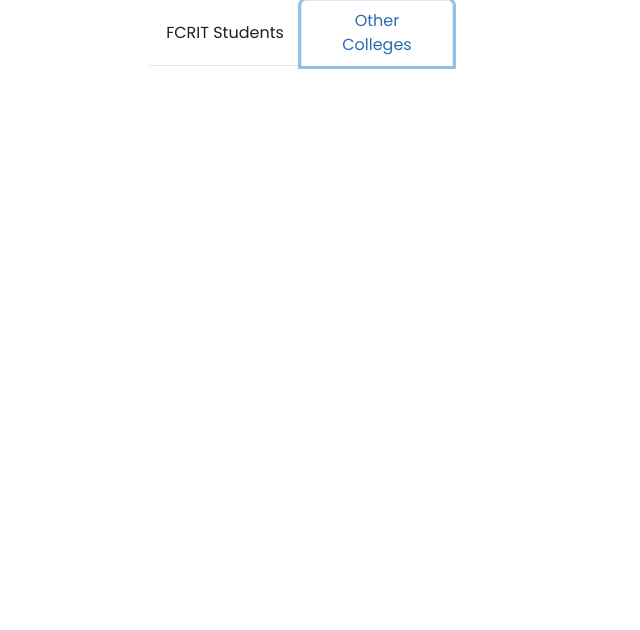
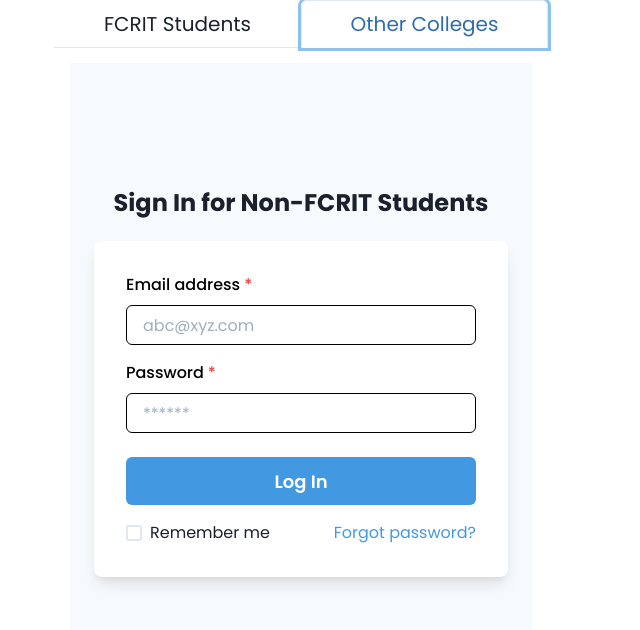
Before and after one commit to rgab1508/ETAMAX-22, a Next.js app in the folder client/: page /login in a window 1280 px wide. Both pictures are taken after a click on the tab "Other Colleges". Shown: the top 630 px of the page, without its empty margins (339-979 px from the left). Built offline with nearby package versions, Linux system fonts and the light colour scheme.

Commit message:
added form for other college login

```diff
--- /dev/null
+++ b/client/components/LoginOtherColleges.js
@@ -0,0 +1,106 @@
+import {
+  Flex,
+  Box,
+  FormControl,
+  FormLabel,
+  Input,
+  Checkbox,
+  Stack,
+  Button,
+  Heading,
+  Text,
+  useColorModeValue,
+  Link,
+} from "@chakra-ui/react";
+import { useState } from "react";
+
+const LoginOtherColleges = () => {
+
+  var [email, setEmail] = useState("");
+  var [password, setPassword] = useState("");
+  var [isFormValid, setFormValid] = useState(true);
+
+  const emailHandler = (event) => {
+    setRoll(event.target.value);
+  };
+  const passwordHandler = (event) => {
+    setPassword(event.target.value);
+  };
+
+  const submitFormHandler = (event) => {
+    event.preventDefault();
+    if (email == "" && password.trim() == "") {
+      setFormValid(false);
+      return;
+    }
+    setFormValid(true);
+    console.log({ email, password });
+  };
+  return (
+    <Flex
+      minH={"80vh"}
+      align={"center"}
+      justify={"center"}
+      bg={useColorModeValue("gray.50", "gray.800")}
+    >
+      <Stack spacing={6} mx={"auto"} maxW={"lg"} py={12} px={6}>
+        <Stack align={"center"}>
+          <Heading fontSize={"2xl"} textAlign={"center"}>
+            Sign In for Non-FCRIT Students
+          </Heading>
+        </Stack>
+        <Box
+          rounded={"lg"}
+          bg={useColorModeValue("white", "gray.700")}
+          boxShadow={"lg"}
+          p={8}
+        >
+          <Stack spacing={4}>
+            <FormControl id="email" isRequired>
+              <FormLabel color={isFormValid ? "black" : "red"}>Email address</FormLabel>
+              <Input
+              type="email"
+              value = {email}
+              onChange = {emailHandler}
+              placeholder = "abc@xyz.com"
+              borderColor={isFormValid ? "black" : "red"}
+              />
+               {!isFormValid && <Text color="red">Incorrect Email</Text>}
+            </FormControl>
+            <FormControl id="password" isRequired>
+              <FormLabel color={isFormValid ? "black" : "red"}>Password</FormLabel>
+                <Input
+                type = "password"
+                value = {password}
+                onChange = {passwordHandler}
+                placeholder = "******"
+                borderColor={isFormValid ? "black" : "red"}
+                />
+                 {!isFormValid && <Text color="red">Incorrect Password</Text>}
+            </FormControl>
+            <Stack spacing={10} pt={2}>
+              <Button
+                size="lg"
+                bg={"blue.400"}
+                color={"white"}
+                onClick = {submitFormHandler}
+              >
+               Log In
+              </Button>
+            </Stack>
+            <Stack
+                direction={{ base: "column", sm: "row" }}
+                align={"start"}
+                justify={"space-between"}
+              >
+                <Checkbox>Remember me</Checkbox>
+                <Link color={"blue.400"}>Forgot password?</Link>
+              </Stack>
+          </Stack>
+        </Box>
+      </Stack>
+    </Flex>
+  );
+};
+
+export default LoginOtherColleges;
--- a/client/pages/login.js
+++ b/client/pages/login.js
@@ -8,25 +8,32 @@ import {
   TabPanels,
   TabList,
   Center,
+  Spacer
 } from "@chakra-ui/react";
 import LoginForm from "../components/LoginForm";
+import LoginOtherColleges from "../components/LoginOtherColleges";
 const login = () => {
   return (
+
     <Box  alignItems='center' borderRadius="lg">
       <Center>
         <Tabs isFitted variant="enclosed">
           <TabList>
-            <Tab>FCRIT Students</Tab>
-            <Tab>Other Colleges</Tab>
+            <Tab fontSize={"xl"}>FCRIT Students</Tab>
+            <Tab fontSize={"xl"}>Other Colleges</Tab>
           </TabList>
           <TabPanels>
             <TabPanel>
               <LoginForm />
             </TabPanel>
+            <TabPanel>
+              <LoginOtherColleges />
+            </TabPanel>
           </TabPanels>
         </Tabs>
       </Center>
     </Box>
+
   );
 };
 
```
